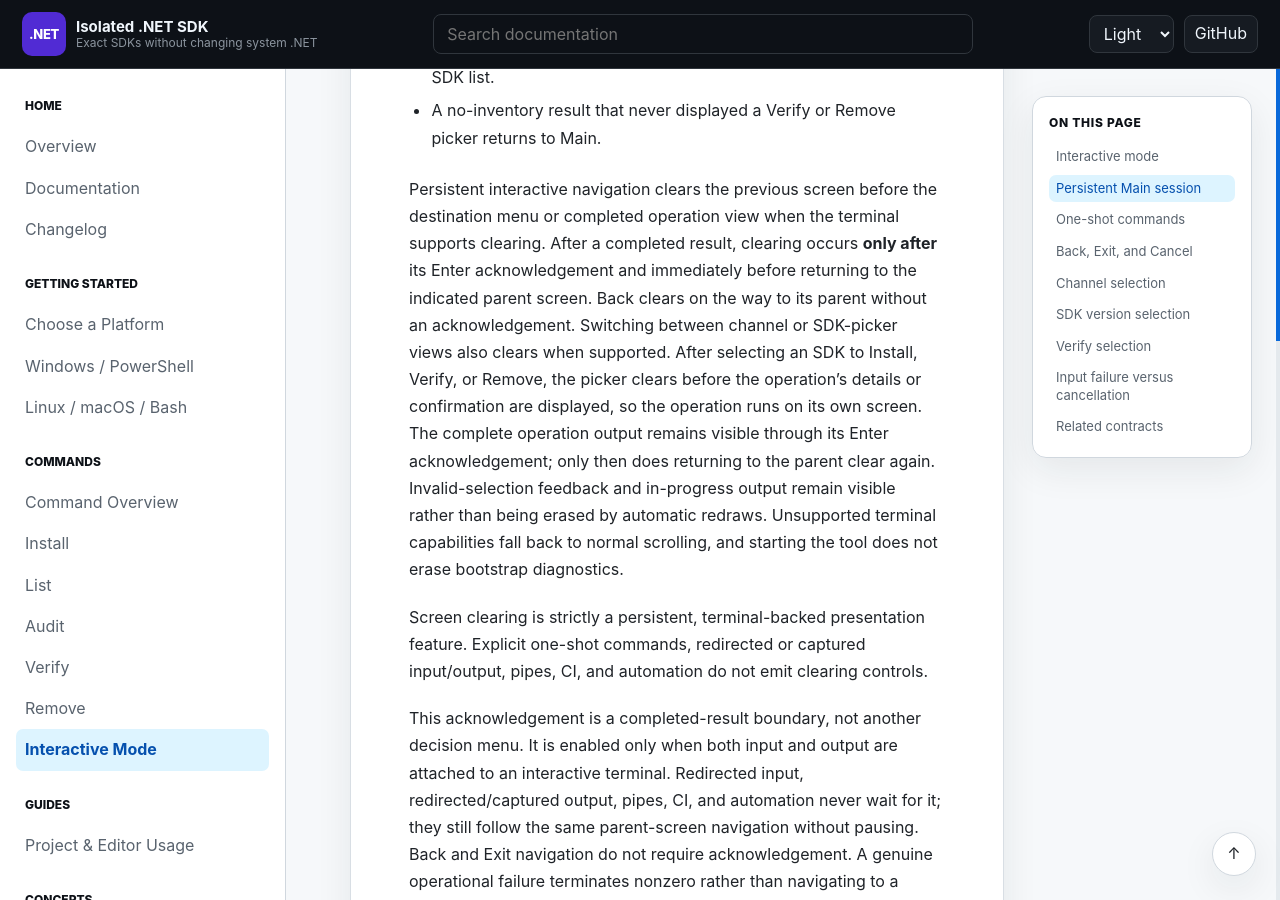
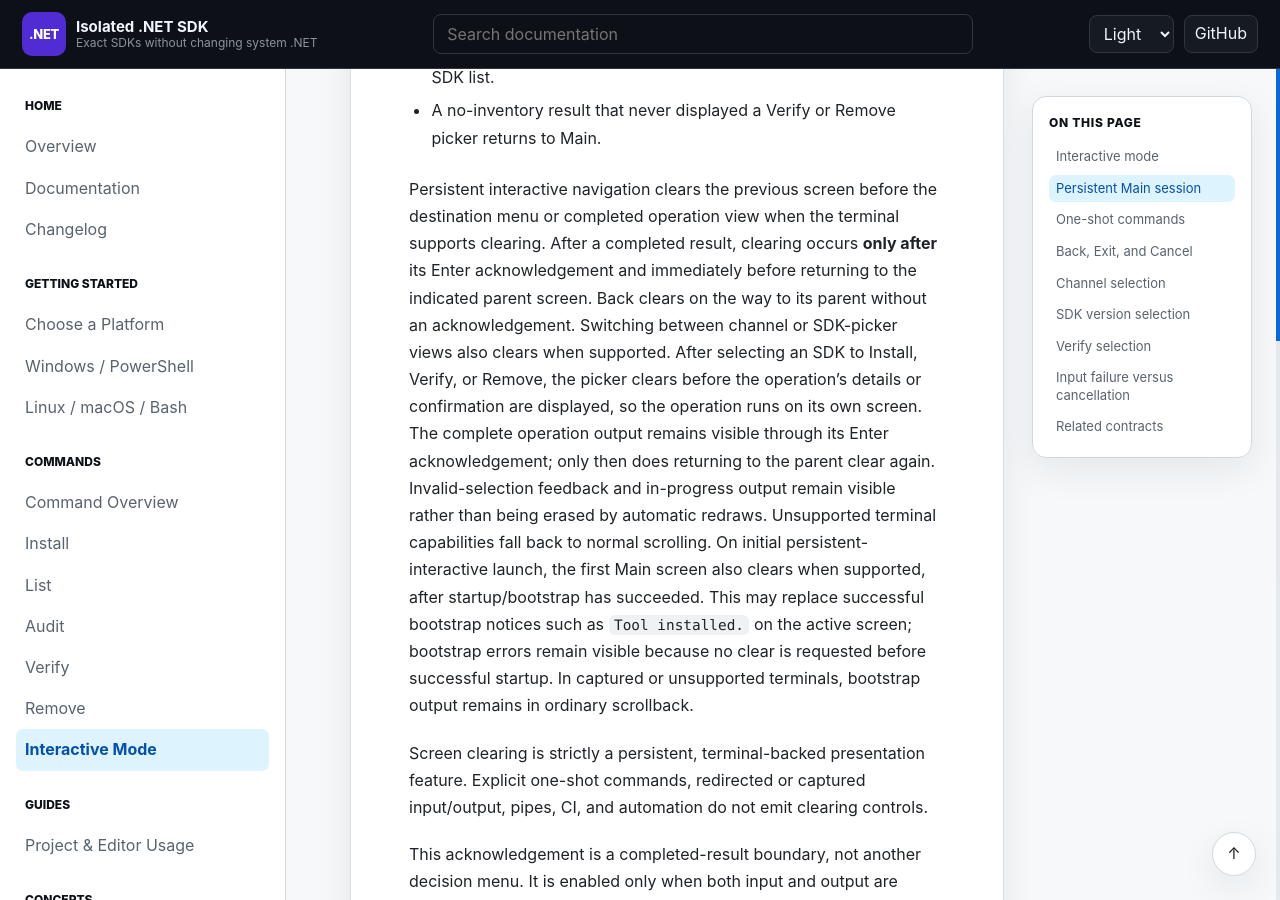
Before and after one commit to infoconex/isolated-dotnet-sdk, a Jekyll site: the page built from docs/commands/interactive.md, in a window 1280 px wide and 900 px high, scrolled down 1861 px. Built offline with Jekyll 4.4.1, drawn with Linux system fonts in a browser that asks for light colours; our own code applies the rules of GitHub Pages for plain Markdown files.

Commit message:
feat: clear supported terminal before initial Main menu

```diff
--- a/docs/commands/interactive.md
+++ b/docs/commands/interactive.md
@@ -53,7 +53,7 @@ The return hierarchy is deliberate:
 - Install from a channel's SDK picker returns to that same channel's SDK list.
 - A no-inventory result that never displayed a Verify or Remove picker returns to Main.
 
-Persistent interactive navigation clears the previous screen before the destination menu or completed operation view when the terminal supports clearing. After a completed result, clearing occurs **only after** its Enter acknowledgement and immediately before returning to the indicated parent screen. Back clears on the way to its parent without an acknowledgement. Switching between channel or SDK-picker views also clears when supported. After selecting an SDK to Install, Verify, or Remove, the picker clears before the operation's details or confirmation are displayed, so the operation runs on its own screen. The complete operation output remains visible through its Enter acknowledgement; only then does returning to the parent clear again. Invalid-selection feedback and in-progress output remain visible rather than being erased by automatic redraws. Unsupported terminal capabilities fall back to normal scrolling, and starting the tool does not erase bootstrap diagnostics.
+Persistent interactive navigation clears the previous screen before the destination menu or completed operation view when the terminal supports clearing. After a completed result, clearing occurs **only after** its Enter acknowledgement and immediately before returning to the indicated parent screen. Back clears on the way to its parent without an acknowledgement. Switching between channel or SDK-picker views also clears when supported. After selecting an SDK to Install, Verify, or Remove, the picker clears before the operation's details or confirmation are displayed, so the operation runs on its own screen. The complete operation output remains visible through its Enter acknowledgement; only then does returning to the parent clear again. Invalid-selection feedback and in-progress output remain visible rather than being erased by automatic redraws. Unsupported terminal capabilities fall back to normal scrolling. On initial persistent-interactive launch, the first Main screen also clears when supported, after startup/bootstrap has succeeded. This may replace successful bootstrap notices such as `Tool installed.` on the active screen; bootstrap errors remain visible because no clear is requested before successful startup. In captured or unsupported terminals, bootstrap output remains in ordinary scrollback.
 
 Screen clearing is strictly a persistent, terminal-backed presentation feature. Explicit one-shot commands, redirected or captured input/output, pipes, CI, and automation do not emit clearing controls.
 
```
Also changed, not shown: docs/maintainers/testing/interactive-testing.md (+1 -0 lines), 2 other files.
